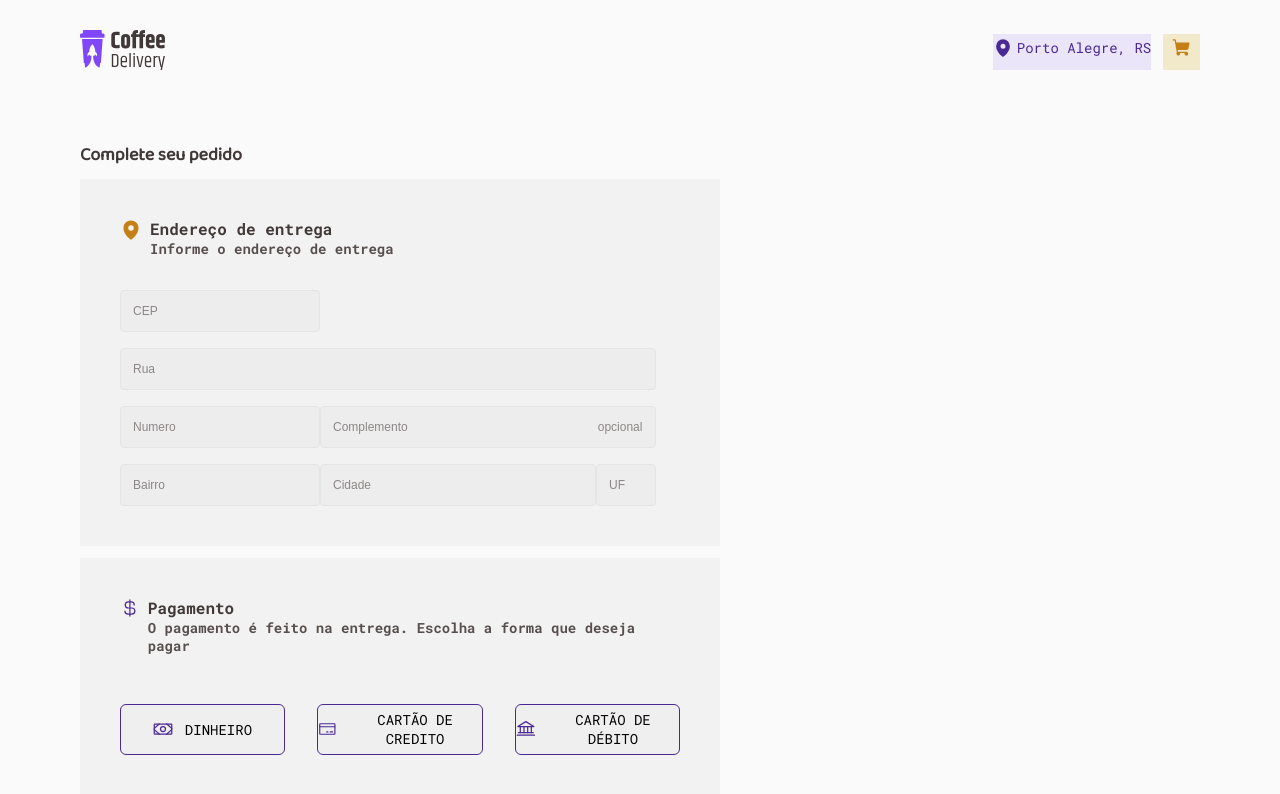
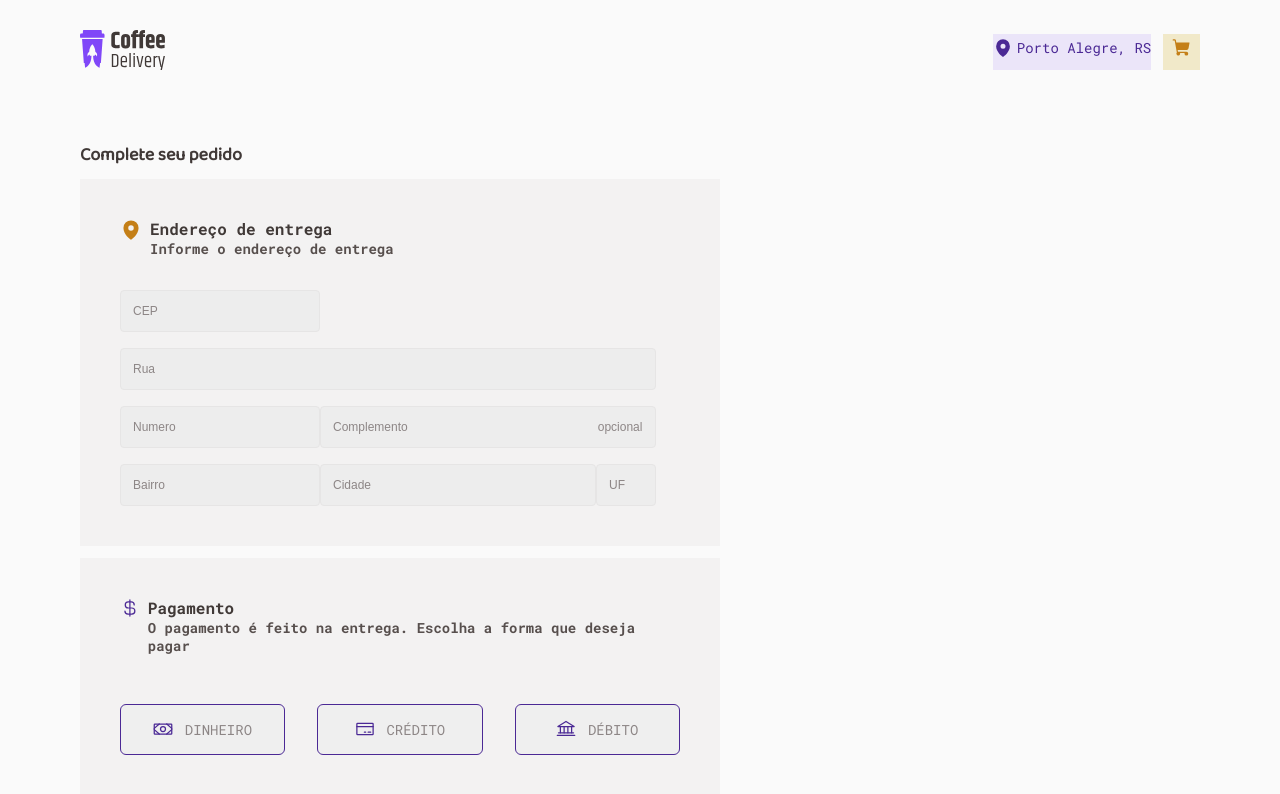
Before and after one commit to ReinaldoARamos/Ignite_Coffee_Delivery-, a React (Vite) app: page /completeOrder in a window 1280 px wide. Shown: the top 794 px of the page. Built offline with nearby package versions, Linux system fonts and the light colour scheme.

Commit message:
terminando de estilizar os botões

```diff
--- a/src/Pages/CompleteOrder/components/CompleteOrderForm/PaymentButtons/style.tsx
+++ b/src/Pages/CompleteOrder/components/CompleteOrderForm/PaymentButtons/style.tsx
@@ -3,7 +3,7 @@ import styled from 'styled-components'
 
 export const PaymentButtonStyle = styled.button`
  border: 1px solid ${({theme}) => theme.colors['brand-purple-dark']};
-width: 11.167rem;
+width: 14rem;
 height: 3.188rem;
 display: flex;
  align-items: center;
@@ -12,6 +12,7 @@ display: flex;
  border-radius: 6px;
  text-transform: uppercase;
  font-size: ${({theme}) => theme.textSizes['text-regular-s']};
+ color:   ${({theme}) => theme.colors['base-label']};
 transition: 0.4s;
 
  &:hover{
--- a/src/Pages/CompleteOrder/components/CompleteOrderForm/PaymentForm.tsx
+++ b/src/Pages/CompleteOrder/components/CompleteOrderForm/PaymentForm.tsx
@@ -12,11 +12,11 @@ export function PaymentForm() {
         icon={<Money size={20} color={colors.colors["brand-purple-dark"]} />}
       />
       <PaymentButton
-        text="Cartão de Credito"
+        text="Crédito"
         icon={<CreditCard size={20} color={colors.colors["brand-purple-dark"]} />}
       />
       <PaymentButton
-        text="Cartão de débito"
+        text="Débito"
         icon={<Bank size={20} color={colors.colors["brand-purple-dark"]} />}
       />
     </PaymentButtonContainer>
```
